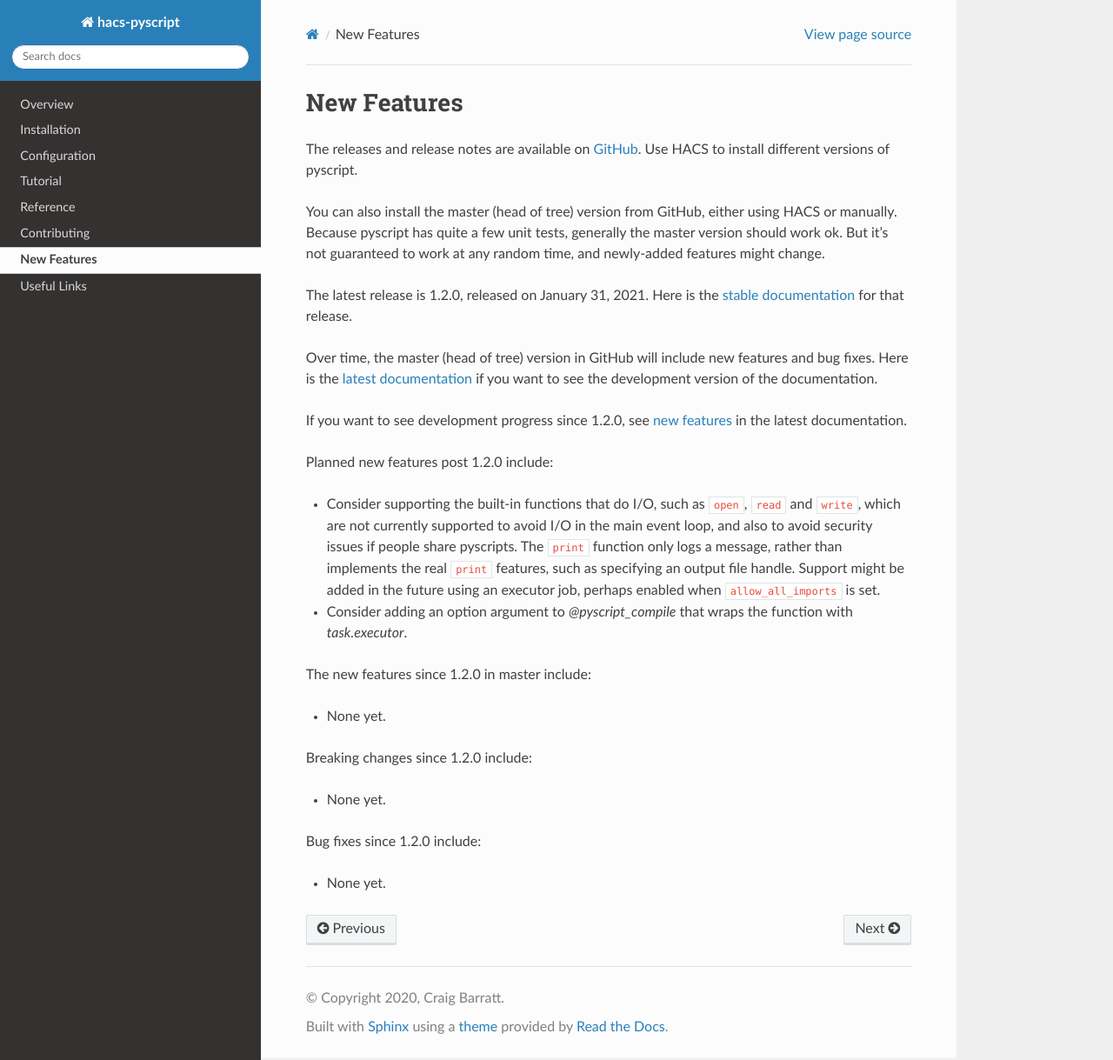
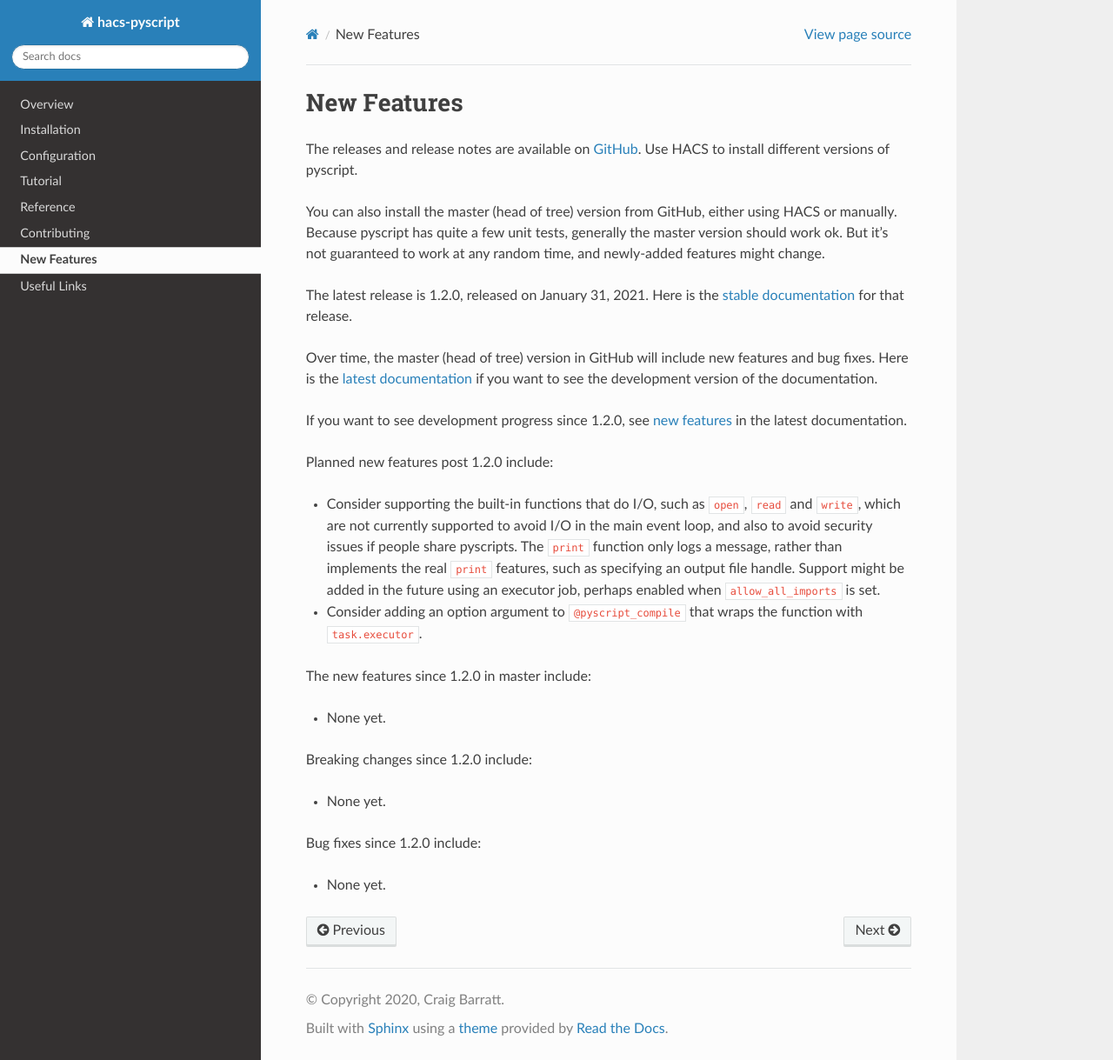
Before and after one commit to custom-components/pyscript, a Sphinx documentation site: the page built from docs/new_features.rst, in a window 1280 px wide and 1219 px high. Shown: the whole window at 87% size. Built offline with Sphinx 7.4.7 and the Read the Docs theme 2.0.0, drawn with Linux system fonts in a browser that asks for light colours.

Commit message:
minor edits

```diff
--- a/docs/new_features.rst
+++ b/docs/new_features.rst
@@ -26,7 +26,7 @@ Planned new features post 1.2.0 include:
   share pyscripts. The ``print`` function only logs a message, rather than implements the real ``print`` features,
   such as specifying an output file handle. Support might be added in the future using an executor job, perhaps
   enabled when ``allow_all_imports`` is set.
-- Consider adding an option argument to `@pyscript_compile` that wraps the function with `task.executor`.
+- Consider adding an option argument to ``@pyscript_compile`` that wraps the function with ``task.executor``.
 
 The new features since 1.2.0 in master include:
 
```
